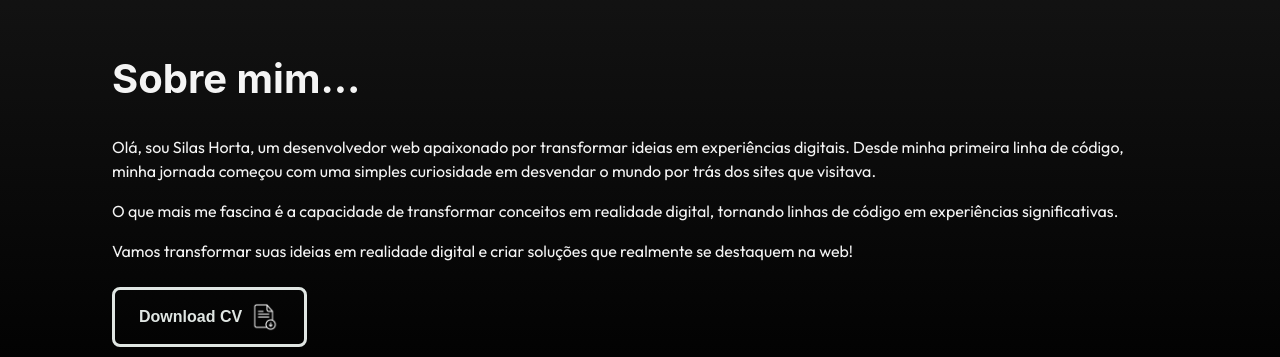
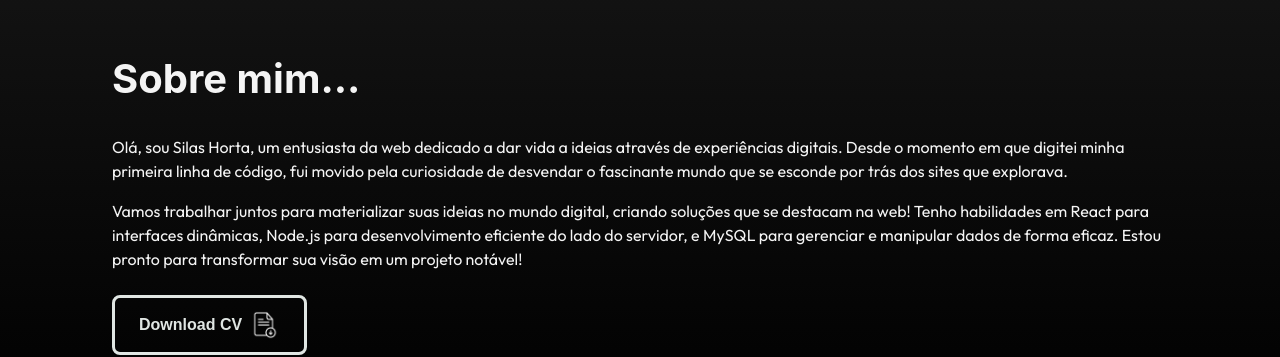
Before and after one commit to silashorta/portfolio-project, a React (Vite) app: page / in a window 1280 px wide. Shown: the part 1220-1577 px from the top of the page. Built offline with nearby package versions, Linux system fonts and the light colour scheme.

Commit message:
Update About.jsx

```diff
--- a/components/About/About.jsx
+++ b/components/About/About.jsx
@@ -43,14 +43,8 @@ function About() {
         <h3 ref={typingRef} className={styles.about__titulo} data-aos="fade-up">{text}</h3>
         <div className={styles.about__descricao_container} data-aos="fade-up">
           <div ref={animatedRef} className={"animate__animated animate__bounceInLeft " + styles.about__descricao}>
-            <p>Olá, sou Silas Horta, um desenvolvedor web apaixonado por transformar ideias em
-              experiências digitais. Desde minha primeira linha de código, minha jornada começou com
-              uma simples curiosidade em desvendar o mundo por trás dos sites que visitava.</p>
-            <p>O que mais me fascina é a capacidade de
-              transformar conceitos em realidade digital, tornando linhas de código em experiências
-              significativas.</p>
-            <p>Vamos transformar suas ideias em
-              realidade digital e criar soluções que realmente se destaquem na web!</p>
+            <p>Olá, sou Silas Horta, um entusiasta da web dedicado a dar vida a ideias através de experiências digitais. Desde o momento em que digitei minha primeira linha de código, fui movido pela curiosidade de desvendar o fascinante mundo que se esconde por trás dos sites que explorava.</p>
+            <p>Vamos trabalhar juntos para materializar suas ideias no mundo digital, criando soluções que se destacam na web! Tenho habilidades em React para interfaces dinâmicas, Node.js para desenvolvimento eficiente do lado do servidor, e MySQL para gerenciar e manipular dados de forma eficaz. Estou pronto para transformar sua visão em um projeto notável!</p>
           </div>
     {/*       <div ref={animatedRef} className={styles.about__svg}>
             <img src="../../assets/images/eu4.png" alt="" className={styles.about__img}/>
```
